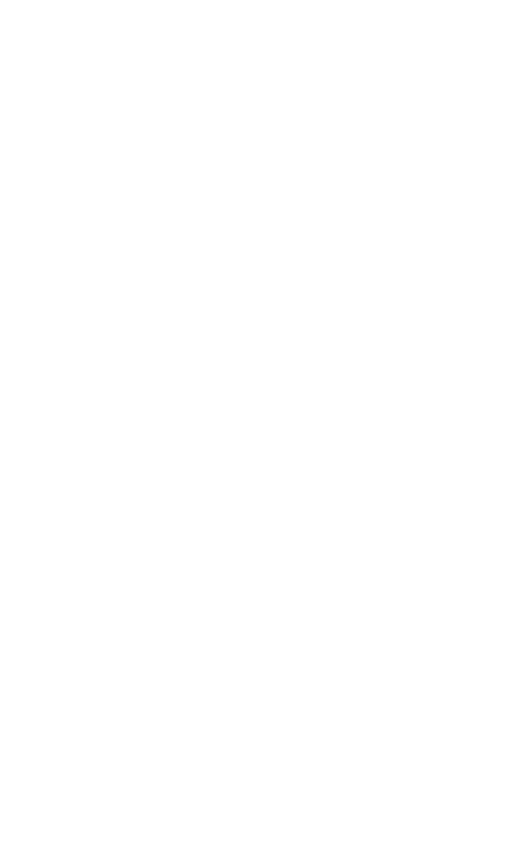
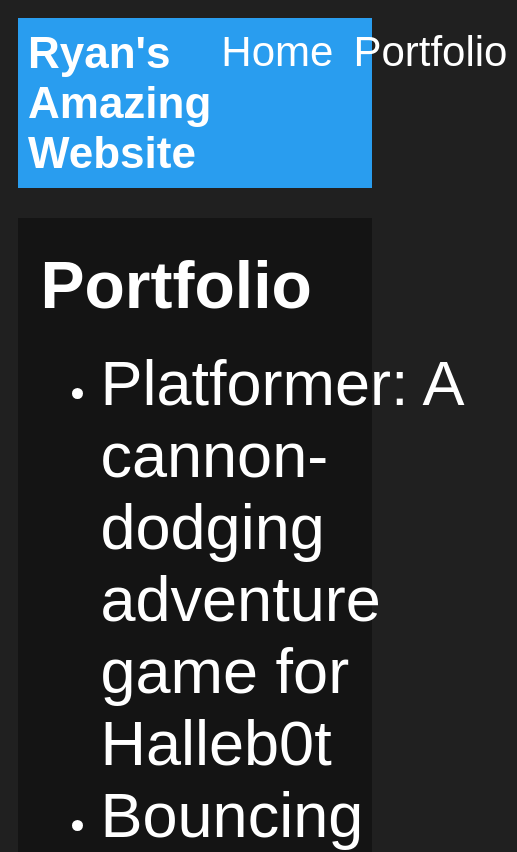
Before and after one commit to Novakill/Novakill.github.io, a plain HTML site: page portfolio.html in a window 390 px wide. Shown: the top 852 px of the page, 517 px wide, since content can reach past the window. Drawn offline with Linux system fonts and the light colour scheme.

Commit message:
add portfolio page to website

```diff
--- a/portfolio.html
+++ b/portfolio.html
@@ -0,0 +1,45 @@
+<!DOCTYPE html>
+<html>
+  <head>
+    <title>Ryan's Awesome Website</title>
+     <link rel="stylesheet" href="style.css" />
+  </head>
+
+  <body>
+    <!-- All content goes here -->
+    <div id="all-contents">
+
+       <nav>
+<h1>Ryan's Amazing Website</h1>
+<ul id="nav-ul">
+    <li class="nav-li">
+      <a href="index.html">Home</a>
+    </li>
+    <li class="nav-li">
+      <a href="portfolio.html">Portfolio</a>
+    </li>
+  </ul>
+       </nav>
+
+       <main>
+
+    <div class="content">
+        <h1>Portfolio</h1>
+            <ul id="portfolio">
+<li>
+  <a href="fsd-projects/platformer/">Platformer: A cannon-dodging adventure game for Halleb0t</a>
+</li>
+<li>
+  <a href="fsd-projects/bouncing-box/">Bouncing Box: A fun introduction to web game development</a>
+</li>
+<li>
+  <a href="fsd-projects/circularity/">Circularity: A poetic motion experiment with circles</a>
+</li>
+            </ul>
+    </div>
+
+       </main>
+
+    </div>
+  </body>
+</html>
--- a/style.css
+++ b/style.css
@@ -76,3 +76,52 @@ h2, h3 {
     margin: 0px;
     color: white;
 }
+/* responsive web design */
+@media screen and (min-width: 120px) and (max-width: 1080px) {
+  main {
+    height: 100ch;
+    zoom: 1.5;
+    display: grid;
+  }
+
+  h1 {
+    font-size: 44px;
+  }
+
+  h2 {
+    font-size: 42px;
+  }
+
+  h3 {
+    font-size: 36px;
+  }
+
+  #all-contents {
+    height: 100ch;
+    margin: none;
+  }
+
+  a {
+    font-size: 42px;
+  }
+
+  .sidebar {
+    margin-right: 0px;
+    justify-content: center;
+    align-items: center;
+  }
+
+  .sidebar-img {
+    width: 100%;
+  }
+
+  p,
+  li {
+    font-size: 24px;
+  }
+
+  .content {
+    align-content: center;
+    justify-content: center;
+  }
+}
```
Also changed, not shown: index.html (+2 -2 lines).
